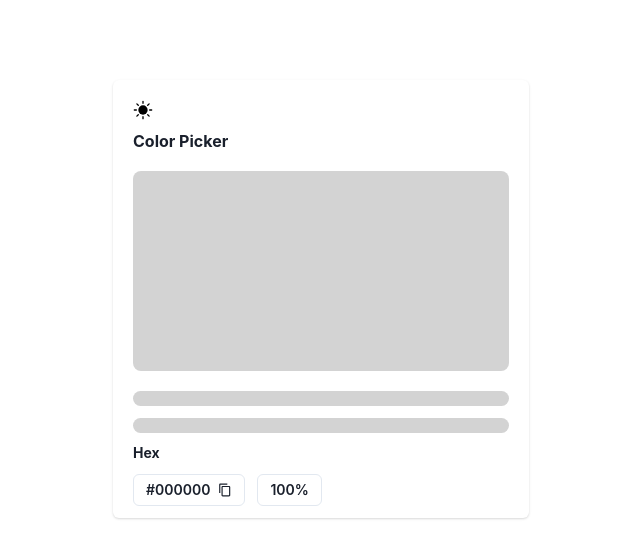
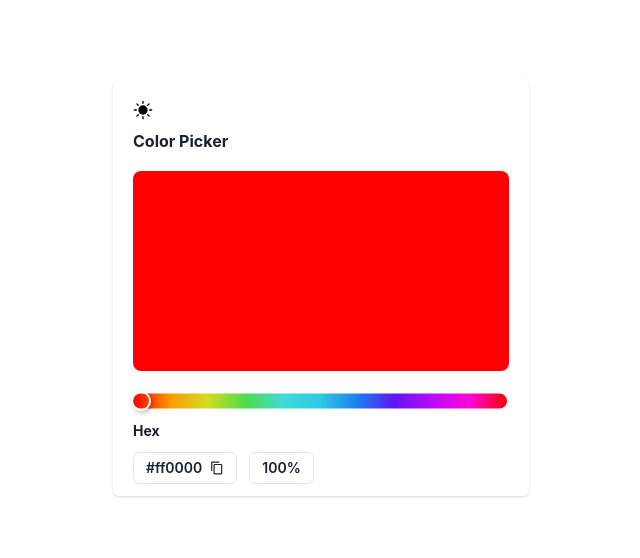
Before and after one commit to pranathip/colorpicker, a Next.js app: page / in a window 1280 px wide. Shown: the top 558 px of the page, without its empty margins (319-959 px from the left). Built offline with nearby package versions, Linux system fonts and the light colour scheme.

Commit message:
added color stuff

```diff
--- a/components/Card.tsx
+++ b/components/Card.tsx
@@ -8,11 +8,69 @@ import {
   Heading,
   IconButton,
   Box,
+  Slider,
+  SliderTrack,
+  SliderFilledTrack,
+  SliderThumb,
 } from "@chakra-ui/react";
 import { Sun } from "./Svg";
 import { CopyIcon } from "@chakra-ui/icons";
+import React, { useState, useEffect } from "react";
 
 export const ColorCard = () => {
+  var rgb = { r: 255, g: 0, b: 0 };
+  const [hexCode, setHexCode] = useState("#ff0000");
+
+  function componentToHex(c: number) {
+    var hex = c.toString(16);
+    return hex.length == 1 ? "0" + hex : hex;
+  }
+
+  function rgbToHex(r: number, g: number, b: number) {
+    return "#" + componentToHex(r) + componentToHex(g) + componentToHex(b);
+  }
+
+  function calcRgb({ val }: { val: any }) {
+    const sec = 100 / 6;
+    const mult = 255 / sec;
+    if (val >= 0 && val <= sec) {
+      rgb.r = 225;
+      rgb.g = Math.round(val * mult);
+      rgb.b = 0;
+    } else if (val > sec && val <= sec * 2) {
+      rgb.r = Math.round(255 - mult * (val - sec));
+      rgb.g = 255;
+      rgb.b = 0;
+    } else if (val > sec * 2 && val <= sec * 3) {
+      rgb.r = 0;
+      rgb.g = 255;
+      rgb.b = Math.round(mult * (val - sec * 2));
+    } else if (val > sec * 3 && val <= sec * 4) {
+      rgb.r = 0;
+      rgb.g = Math.round(255 - mult * (val - sec * 3));
+      rgb.b = 255;
+    } else if (val > sec * 4 && val <= sec * 5) {
+      rgb.r = Math.round(mult * (val - sec * 4));
+      rgb.g = 0;
+      rgb.b = 255;
+    } else if (val > sec * 5 && val <= 100) {
+      rgb.r = 255;
+      rgb.g = 0;
+      if (val == 100) {
+        rgb.b = 0;
+      } else {
+        rgb.b = Math.round(255 - mult * (val - sec * 5));
+      }
+    }
+    setHexCode(rgbToHex(rgb.r, rgb.g, rgb.b));
+  }
+  useEffect(() => {
+    const hexButton = document.getElementById("hexButton");
+    const colorWindow = document.getElementById("colorWindow");
+    hexButton?.setAttribute("textContent", hexCode);
+    colorWindow?.setAttribute("bg", hexCode);
+  });
+
   return (
     <Card>
       <CardHeader>
@@ -25,9 +83,59 @@ export const ColorCard = () => {
         />
         <Heading size="sm">Color Picker</Heading>
       </CardHeader>
-      <Box bg="lightgray" mx={5} mb={2} height="200px" borderRadius="8px"></Box>
-      <Box bg="lightgray" mx={5} my={3} height="15px" borderRadius="20px"></Box>
-      <Box bg="lightgray" mx={5} mb={3} height="15px" borderRadius="20px"></Box>
+      <Box
+        id="colorWindow"
+        bg={hexCode}
+        mx={5}
+        mb={2}
+        height="200px"
+        borderRadius="8px"
+      ></Box>
+      <Slider
+        aria-label="slider-ex-2"
+        colorScheme="pink"
+        defaultValue={2}
+        mx={5}
+        my={3}
+        width="90%"
+        onChange={(val) => calcRgb({ val })}
+      >
+        <SliderTrack
+          height="15px"
+          borderRadius="20px"
+          bg="linear-gradient(90deg, rgba(255,0,0,1) 0%, rgba(255,154,0,1) 10%, rgba(208,222,33,1) 20%, rgba(79,220,74,1) 30%, rgba(63,218,216,1) 40%, rgba(47,201,226,1) 50%, rgba(28,127,238,1) 60%, rgba(95,21,242,1) 70%, rgba(186,12,248,1) 80%, rgba(251,7,217,1) 90%, rgba(255,0,0,1) 100%)"
+        ></SliderTrack>
+        <SliderThumb
+          bg="clear"
+          border="2px"
+          borderColor="white"
+          boxSize={5}
+          boxShadow="2px 2px 5px rgba(0, 0, 0, 0.25)"
+        />
+      </Slider>
+      {/*<Slider
+        aria-label="slider-ex-2"
+        colorScheme="pink"
+        defaultValue={98}
+        mx={5}
+        my={3}
+        width="90%"
+        onChangeEnd={(val) => console.log(val)}
+      >
+        <SliderTrack
+          height="15px"
+          borderRadius="20px"
+          backgroundImage="conic-gradient(white 90deg, lightgray 90deg 180deg, white 180deg 270deg, lightgray 270deg)"
+          backgroundSize="10px 10px"
+        ></SliderTrack>
+        <SliderThumb
+          bg="clear"
+          border="2px"
+          borderColor="white"
+          boxSize={5}
+          boxShadow="2px 2px 5px rgba(0, 0, 0, 0.25)"
+        />
+  </Slider>*/}
       <Heading size="xs" mx={5}>
         Hex
       </Heading>
@@ -38,8 +146,9 @@ export const ColorCard = () => {
           p={3}
           size="sm"
           rightIcon={<CopyIcon />}
+          id="hexButton"
         >
-          #000000
+          {hexCode}
         </Button>
         <Button variant="outline" colorScheme="gray" p={3} size="sm">
           100%
```
